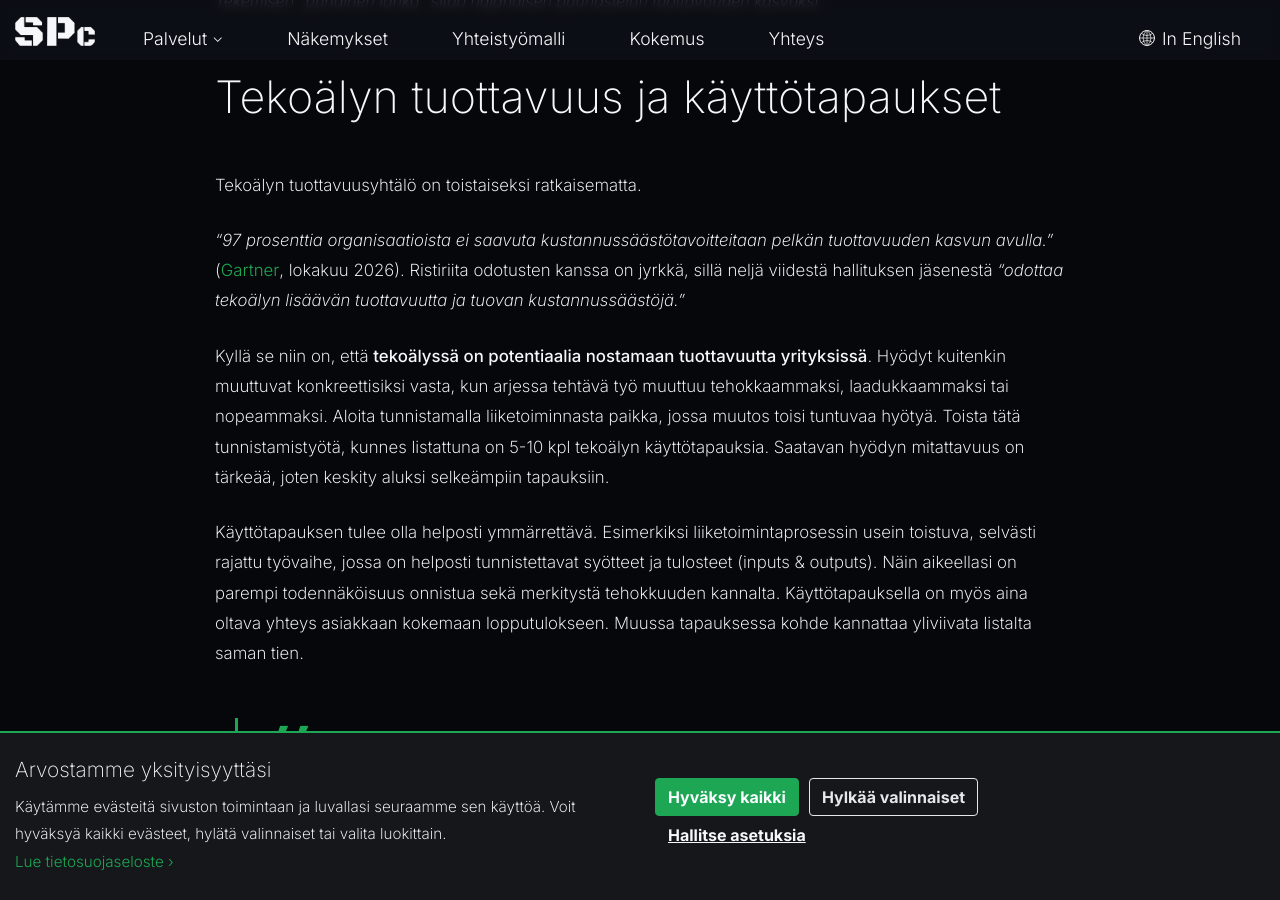
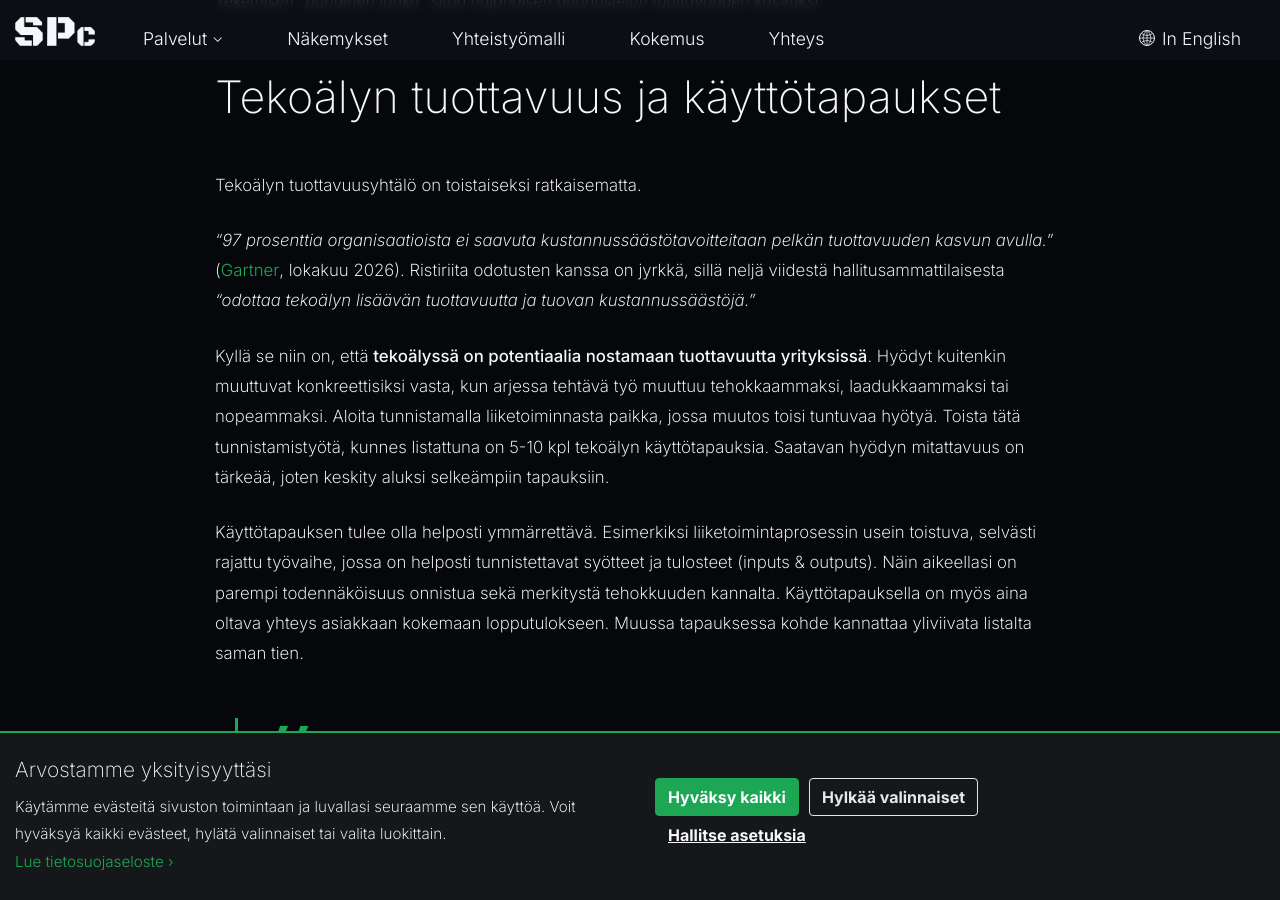
Before and after one commit to heikkim/heikkim.github.io, a Jekyll site: the page built from _articles/fi/ai-strategy/tekoalyn-kayttotapausten-tunnistaminen-yrityksessa.md, in a window 1280 px wide and 900 px high, scrolled down 1072 px. Built offline with Jekyll 4.4.1, drawn with Linux system fonts in a browser that asks for light colours.

Commit message:
edits to today's articles

```diff
--- a/_articles/fi/ai-strategy/tekoalyn-kayttotapausten-tunnistaminen-yrityksessa.md
+++ b/_articles/fi/ai-strategy/tekoalyn-kayttotapausten-tunnistaminen-yrityksessa.md
@@ -32,7 +32,7 @@ sitemap: true
 
 Tekoälyn tuottavuusyhtälö on toistaiseksi ratkaisematta.
 
-*"97 prosenttia organisaatioista ei saavuta kustannussäästötavoitteitaan pelkän tuottavuuden kasvun avulla."* ([Gartner](https://www.gartner.com/en/newsroom/press-releases/2026-10-26-gartner-hr-research-finds-77-percent-of-board-members-expect-ai-to-deliver-productivity-and-cost-savings-yet-just-3-percent-of-organizations-exceed-cost-savings-goals-via-productivity), lokakuu 2026). Ristiriita odotusten kanssa on jyrkkä, sillä neljä viidestä hallituksen jäsenestä *"odottaa tekoälyn lisäävän tuottavuutta ja tuovan kustannussäästöjä."*
+*"97 prosenttia organisaatioista ei saavuta kustannussäästötavoitteitaan pelkän tuottavuuden kasvun avulla."* ([Gartner](https://www.gartner.com/en/newsroom/press-releases/2026-10-26-gartner-hr-research-finds-77-percent-of-board-members-expect-ai-to-deliver-productivity-and-cost-savings-yet-just-3-percent-of-organizations-exceed-cost-savings-goals-via-productivity), lokakuu 2026). Ristiriita odotusten kanssa on jyrkkä, sillä neljä viidestä hallitusammattilaisesta *"odottaa tekoälyn lisäävän tuottavuutta ja tuovan kustannussäästöjä."*
 
 Kyllä se niin on, että **tekoälyssä on potentiaalia nostamaan tuottavuutta yrityksissä**. Hyödyt kuitenkin muuttuvat konkreettisiksi vasta, kun arjessa tehtävä työ muuttuu tehokkaammaksi, laadukkaammaksi tai nopeammaksi. Aloita tunnistamalla liiketoiminnasta paikka, jossa muutos toisi tuntuvaa hyötyä. Toista tätä tunnistamistyötä, kunnes listattuna on 5-10 kpl tekoälyn käyttötapauksia. Saatavan hyödyn mitattavuus on tärkeää, joten keskity aluksi selkeämpiin tapauksiin.
 
```
Also changed, not shown: _articles/en/ai-strategy/identifying-ai-use-cases-in-the-company.md (+1 -1 lines).
